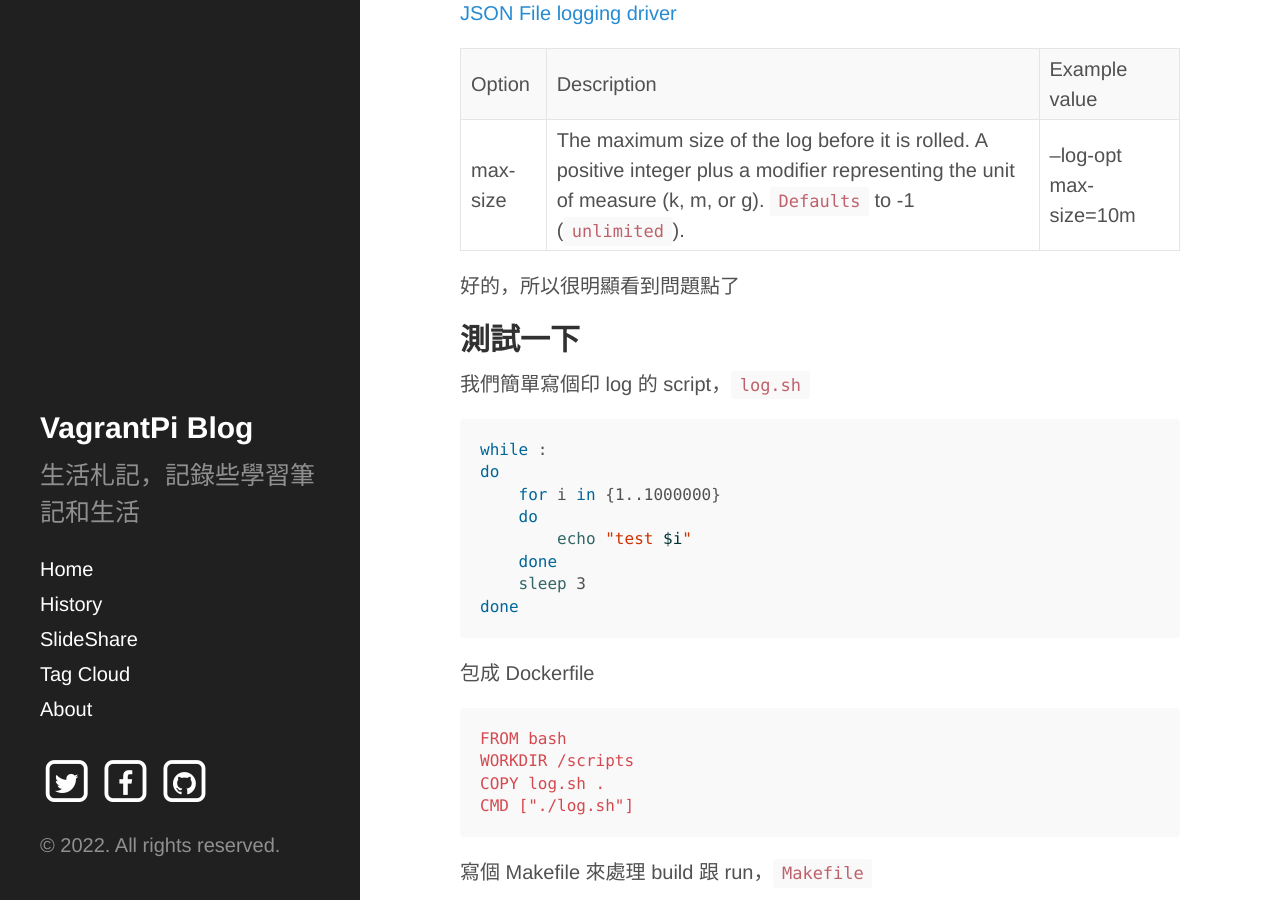
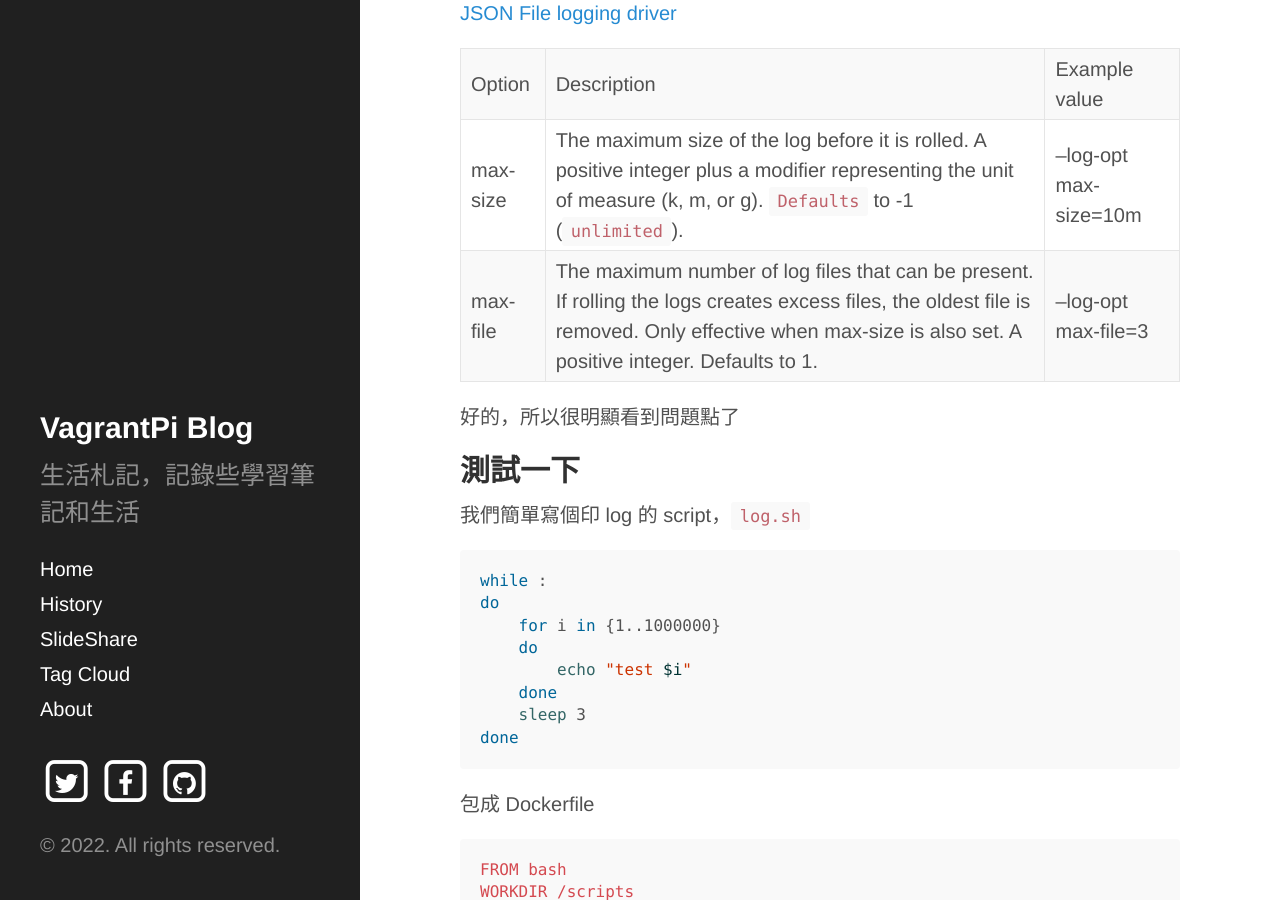
Before and after one commit to VagrantPi/VagrantPi.github.io, a Jekyll site: the page built from _posts/2022-09-09-docker-log-size.md, in a window 1280 px wide and 900 px high, scrolled down 2340 px. Built offline with Jekyll 4.4.1, drawn with Linux system fonts in a browser that asks for light colours; nearby versions of some CDN libraries; comment, search, counter and statistics services are not loaded; some of the changed lines change nothing that is shown; some of the changed text lies outside the part shown.

Commit message:
add addition information

````diff
--- a/_posts/2022-09-09-docker-log-size.md
+++ b/_posts/2022-09-09-docker-log-size.md
@@ -69,6 +69,7 @@ json-file | The logs are formatted as JSON. The `default` logging driver for Doc
 
 Option | Description | Example value
 max-size | The maximum size of the log before it is rolled. A positive integer plus a modifier representing the unit of measure (k, m, or g). `Defaults` to -1 (`unlimited`). | --log-opt max-size=10m
+max-file | The maximum number of log files that can be present. If rolling the logs creates excess files, the oldest file is removed. Only effective when max-size is also set. A positive integer. Defaults to 1. | --log-opt max-file=3
 
 好的，所以很明顯看到問題點了
 
@@ -138,6 +139,15 @@ done
 
 OK，搞定
 
+另外如果使用 docker compose 的話可以在 services 那一層加上
+
+```yaml
+    logging:
+      options:
+        max-size: "500m"
+        max-file: "3"
+```
+
 ## 結語
 
 很多服務 default 值並不是最佳設定
````
